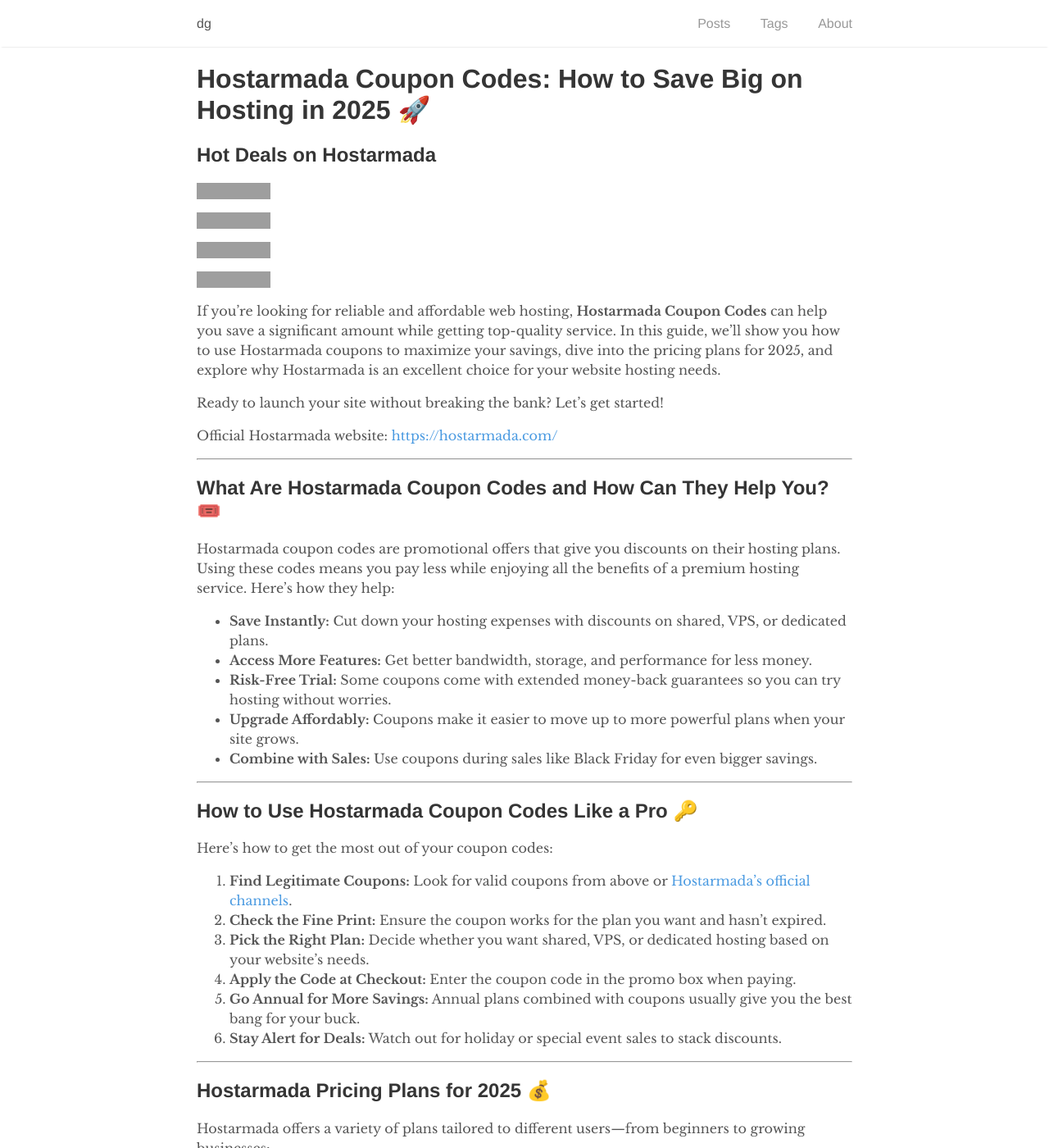
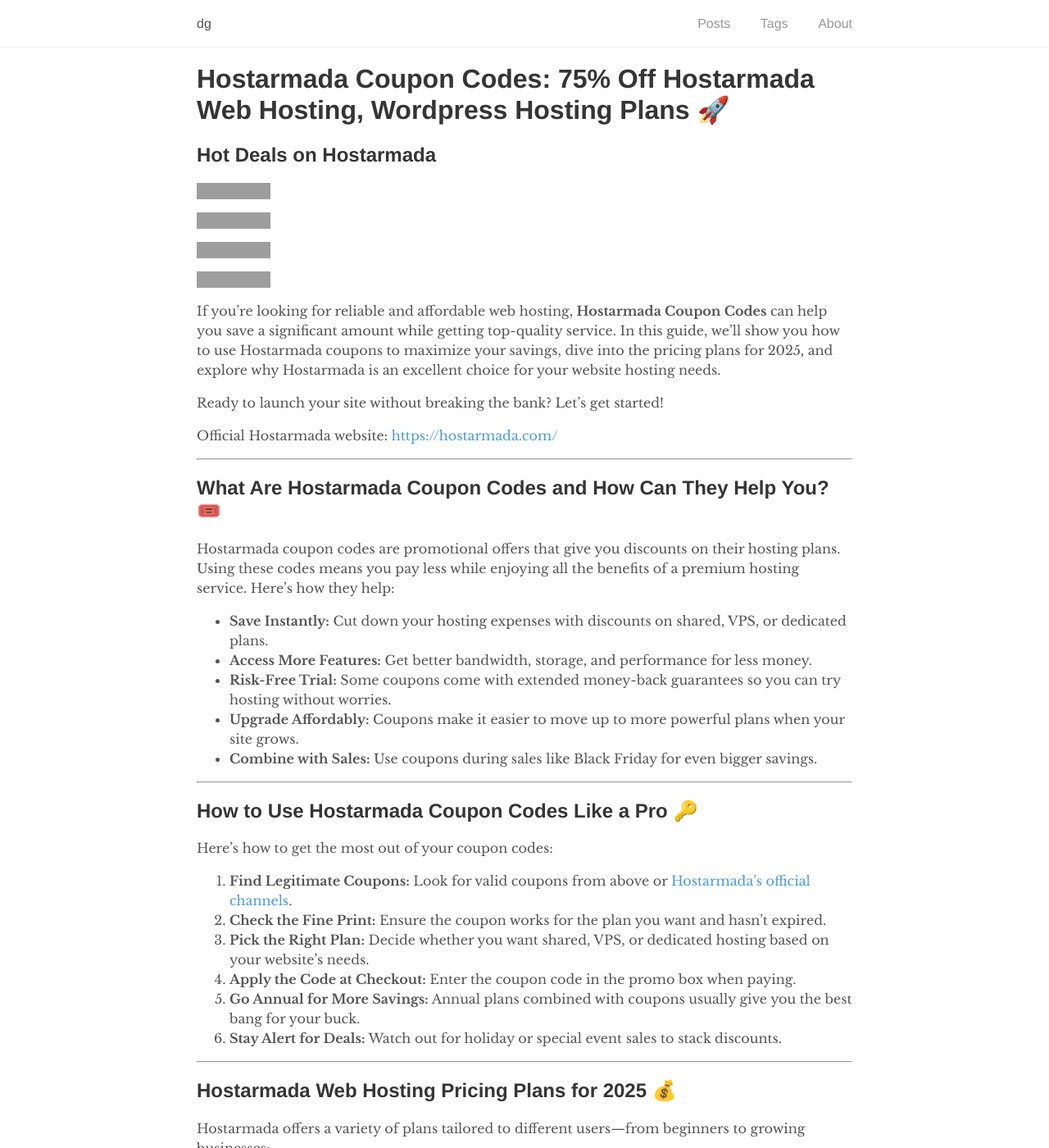
Before and after one commit to digiexe-official/dg, a Jekyll site: the page built from wp/hostarmada coupon codes.md, in a window 1280 px wide and 1400 px high. Shown: the whole window at 82% size. Built offline with Jekyll 4.4.1, drawn with Linux system fonts in a browser that asks for light colours; our own code applies the rules of GitHub Pages for plain Markdown files; some of the changed text lies outside the part shown; grey boxes are pictures that could not be loaded.

Commit message:
Updated coupons added header

```diff
--- a/wp/hostarmada coupon codes.md
+++ b/wp/hostarmada coupon codes.md
@@ -1,14 +1,25 @@
-# Hostarmada Coupon Codes: How to Save Big on Hosting in 2025 🚀
+---
+layout: default
+title: "Hostarmada Coupon Codes 2025- 75% Off All Plans on Hostarmada"
+description: "Save up to 75% with the latest HostArmada coupons! Get exclusive discounts on fast, reliable web hosting plans with free SSL and daily backups. Claim your deal now!"
+date: 2025-05-15
+author: "digiexe-official Team"
+robots: index, follow
+permalink: /hostarmada-coupon-codes/
+---
+
+# Hostarmada Coupon Codes: 75% Off Hostarmada Web Hosting, Wordpress Hosting Plans 🚀
 
 ## Hot Deals on Hostarmada
 
-[![Get 50% Off On Hostarmada](https://img.shields.io/badge/Get%2050%25%20Off%20On%20Hostarmada-brightgreen)](https://www.crowdmob.com/recommends/hostarmada/)
+[![Get 75% Off On Hostarmada](https://img.shields.io/badge/Get%2075%25%20Off%20On%20Hostarmada-brightgreen?style=for-the-badge&logo=hostarmada&logoColor=white&logoWidth=40&height=60)](https://www.crowdmob.com/recommends/hostarmada/)
 
-[![Get 30% Off On Hostarmada](https://img.shields.io/badge/Get%2030%25%20Off%20On%20Hostarmada-brightgreen)](https://www.crowdmob.com/recommends/hostarmada/)
+[![Get 30% Off On Hostarmada](https://img.shields.io/badge/Get%2030%25%20Off%20On%20Hostarmada-brightgreen?style=for-the-badge&logo=hostarmada&logoColor=white&logoWidth=40&height=60)](https://www.crowdmob.com/recommends/hostarmada/)
 
-[![Get Up to 30% Off On Hostarmada](https://img.shields.io/badge/Get%20Up%20to%2030%25%20Off%20On%20Hostarmada-brightgreen)](https://www.crowdmob.com/recommends/hostarmada/)
+[![Get Up to 30% Off On Hostarmada](https://img.shields.io/badge/Get%20Up%20to%2030%25%20Off%20On%20Hostarmada-brightgreen?style=for-the-badge&logo=hostarmada&logoColor=white&logoWidth=40&height=60)](https://www.crowdmob.com/recommends/hostarmada/)
 
-[![Get 30 Days Free Trial On Hostarmada](https://img.shields.io/badge/Get%2030%20Days%20Free%20Trial%20On%20Hostarmada-brightgreen)](https://www.crowdmob.com/recommends/hostarmada/)
+[![Get 30 Days Free Trial On Hostarmada](https://img.shields.io/badge/Get%2030%20Days%20Free%20Trial%20On%20Hostarmada-brightgreen?style=for-the-badge&logo=hostarmada&logoColor=white&logoWidth=40&height=60)](https://www.crowdmob.com/recommends/hostarmada/)
+
 
 
 If you’re looking for reliable and affordable web hosting, **Hostarmada Coupon Codes** can help you save a significant amount while getting top-quality service. In this guide, we’ll show you how to use Hostarmada coupons to maximize your savings, dive into the pricing plans for 2025, and explore why Hostarmada is an excellent choice for your website hosting needs.
@@ -44,15 +55,15 @@ Here’s how to get the most out of your coupon codes:
 
 ---
 
-## Hostarmada Pricing Plans for 2025 💰
+## Hostarmada Web Hosting Pricing Plans for 2025 💰
 
 Hostarmada offers a variety of plans tailored to different users—from beginners to growing businesses:
 
 | Plan              | Price (Annual Billing) | Price (Monthly Billing) | Features                                         |
 |-------------------|-----------------------|------------------------|-------------------------------------------------|
 | **Start Dock**    | $2.99/month           | $4.99/month            | 1 website, 15 GB NVMe SSD storage, 2 CPU cores  |
-| **Web Warp**      | $3.99/month           | $6.99/month            | Unlimited websites, 40 GB NVMe SSD, 4 CPU cores |
-| **Speed Reaper**  | $5.99/month           | $8.99/month            | Unlimited websites, 60 GB NVMe SSD, 6 CPU cores |
+| **Web Warp**      | $4.66/month           | $6.99/month            | Unlimited websites, 40 GB NVMe SSD, 4 CPU cores |
+| **Speed Reaper**  | $5.49/month           | $8.99/month            | Unlimited websites, 60 GB NVMe SSD, 6 CPU cores |
 | **VPS Hosting**   | Starts at $39.95/month| N/A                    | Dedicated resources, full root access            |
 
 All plans include free SSL, daily backups, cPanel, and 24/7 customer support.
```
